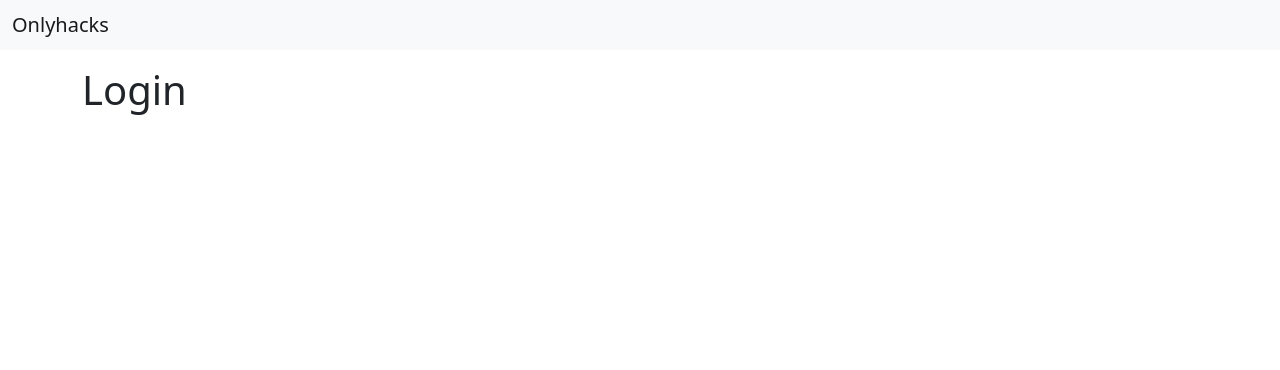
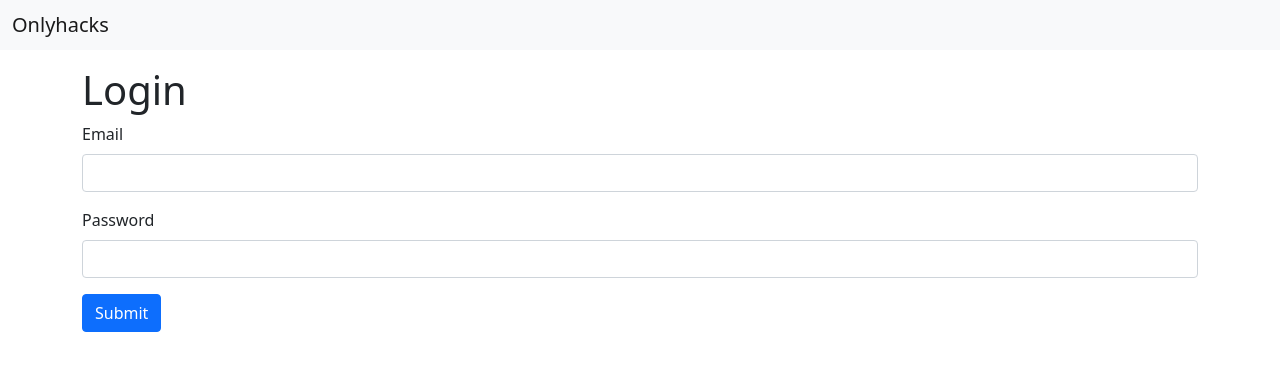
Before and after one commit to IronPTSolutions/onlyhacks-web, a React (Create React App) app: page /login in a window 1280 px wide. Shown: the top 370 px of the page. Built offline with nearby package versions, Linux system fonts and the light colour scheme.

Commit message:
feat: simple login

```diff
--- /dev/null
+++ b/src/services/AuthService.js
@@ -0,0 +1,3 @@
+import http from './BaseService'
+
+export const login = (data) => http.post('/login', data)
--- a/src/views/Login/Login.jsx
+++ b/src/views/Login/Login.jsx
@@ -1,7 +1,60 @@
+import { useState } from 'react'
+import { useForm } from "react-hook-form";
+import { yupResolver } from '@hookform/resolvers/yup';
+import * as yup from "yup";
+import { useNavigate } from 'react-router-dom'
+import InputGroup from "../../components/InputGroup"
+import { login } from '../../services/AuthService';
+
+const schema = yup.object({
+  email: yup.string().email().required(),
+  password: yup.string().min(8).required()
+}).required();
+
 const Login = () => {
+  const [error, setError] = useState()
+  const [isSubmitting, setIsSubmitting] = useState(false)
+  const navigate = useNavigate()
+  const { register, handleSubmit, formState:{ errors } } = useForm({
+    resolver: yupResolver(schema)
+  });
+
+  const onSubmit = (data) => {
+    setError(undefined)
+    setIsSubmitting(true)
+
+    login(data)
+      .then(response => {
+        console.log(response);
+      })
+      .catch(err => {
+        setError(err?.response?.data?.message)
+      })
+      .finally(() => setIsSubmitting(false))
+  }
+
   return (
     <div className="Login">
       <h1 className="mt-3">Login</h1>
+
+      <form onSubmit={handleSubmit(onSubmit)}>
+        <InputGroup
+          label="Email"
+          id="email"
+          register={register}
+          error={errors.email?.message}
+          type="email"
+        />
+        <InputGroup
+          label="Password"
+          id="password"
+          register={register}
+          error={error || errors.password?.message}
+          type="password"
+        />
+
+        <button className={`btn btn-${isSubmitting ? 'secondary' : 'primary'}`}>{isSubmitting ? 'Loggin in...' : 'Submit'}</button>
+      </form>
     </div>
   )
 }
```
